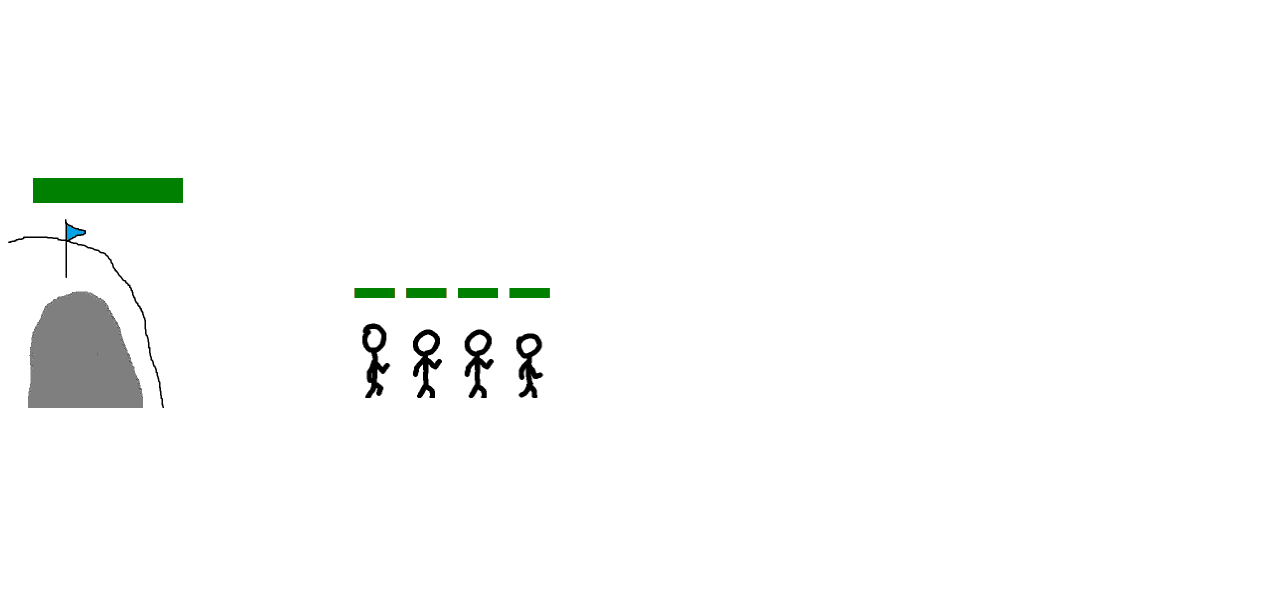
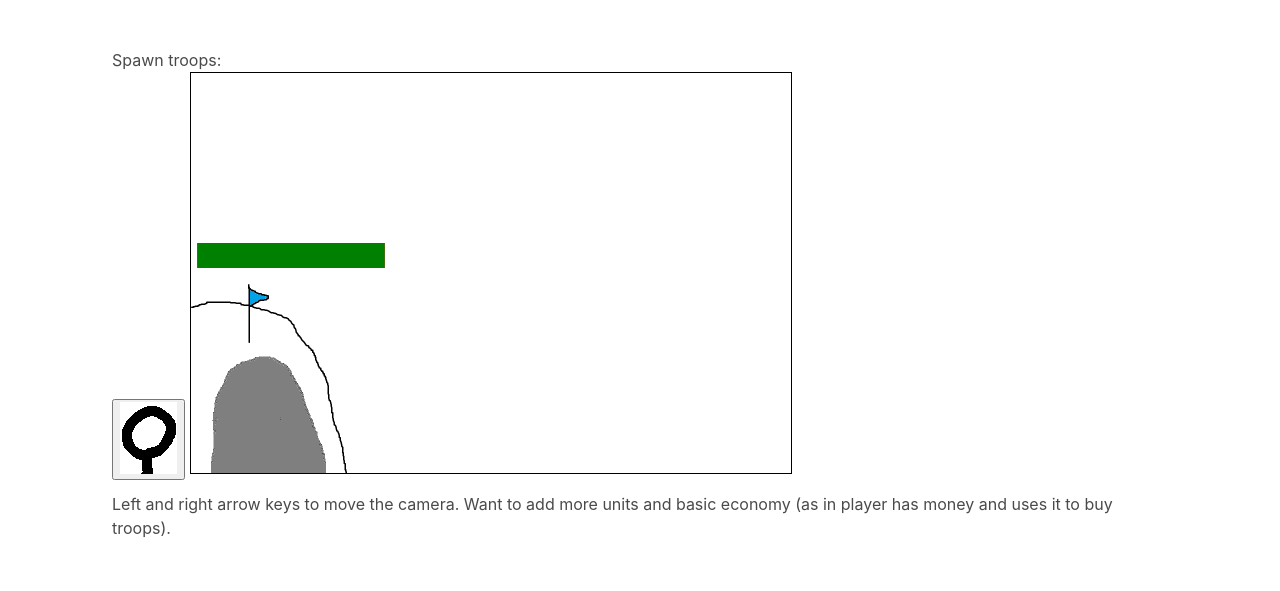
Before and after one commit to EricDelmonico/StickmenWar, a plain HTML site: page index.html in a window 1280 px wide. Drawn offline with nearby package versions, Linux system fonts and the light colour scheme.

Commit message:
Did some final fixes and added a spawn button

```diff
--- a/index.html
+++ b/index.html
@@ -6,10 +6,19 @@
     <meta name="viewport" content="width=device-width, initial-scale=1.0">
     <title>Document</title>
     <script src="src/game.js" type="module"></script>
+    <link rel="stylesheet" href="https://cdn.jsdelivr.net/npm/bulma@0.9.3/css/bulma.min.css">
+    <link rel="stylesheet" href="https://cdnjs.cloudflare.com/ajax/libs/font-awesome/5.15.3/css/all.min.css"
+        integrity="sha512-iBBXm8fW90+nuLcSKlbmrPcLa0OT92xO1BIsZ+ywDWZCvqsWgccV3gFoRBv0z+8dLJgyAHIhR35VZc2oM/gI1w=="
+        crossorigin="anonymous" referrerpolicy="no-referrer" />
 </head>
 
 <body>
-    <canvas id="mycanvas" width="600" height="400"></canvas>
+    <div class="section container">
+        <p>Spawn troops:</p>
+        <button id="spawnTroops" class="my-3"><img src="assets/troopThumbnail.png"></button>
+        <canvas id="mycanvas" width="600" height="400" style="border: 1px solid black"></canvas>
+        <p>Left and right arrow keys to move the camera. Want to add more units and basic economy (as in player has money and uses it to buy troops).</p>
+    </div>
 </body>
 
 </html>
--- a/src/assets.js
+++ b/src/assets.js
@@ -43,7 +43,7 @@ function loadAll() {
 let imagesLoading = animationDatas.length + spriteNames.length;
 function loadImage(imageFileName) {
     let img = new Image();
-    img.src = `../assets/${imageFileName}.png`;
+    img.src = `./assets/${imageFileName}.png`;
     img.onload = imageOnLoad;
     return img;
 }
--- a/src/entities.js
+++ b/src/entities.js
@@ -22,8 +22,8 @@ export class Base {
 
         this.hp = hp;
         this.maxHP = hp;
-        this.maxHPRect = new Rect(0, this.rect.y - 30, this.maxHP * 1.5, 25);
-        this.hpRect = new Rect(0, this.rect.y - 30, this.maxHP * 1.5, 25);
+        this.maxHPRect = new Rect(0, this.rect.y - 30, this.maxHP * 2.5, 25);
+        this.hpRect = new Rect(0, this.rect.y - 30, this.maxHP * 2.5, 25);
         this.maxHPRect.x = (this.rect.x + this.rect.width / 2) - (this.maxHPRect.width / 2);
         this.hpRect.x = (this.rect.x + this.rect.width / 2) - (this.maxHPRect.width / 2);
 
@@ -32,7 +32,6 @@ export class Base {
 
     update(dt) {
         this.hpRect.width = this.hp / this.maxHP * this.maxHPRect.width;
-        // TODO: Check if dead
     }
 
     draw (ctx, dt) {
--- a/src/game.js
+++ b/src/game.js
@@ -17,10 +17,6 @@ let clearColor = "#FFF";
 
 // Current scene
 let gameScene;
-
-//
-// BOILERPLATE METHODS BELOW
-//
 
 // Take care of initializing canvas and grabbing the context
 window.onload = init;
--- a/src/scene.js
+++ b/src/scene.js
@@ -18,23 +18,28 @@ export class Scene {
         // Pixel position of the camera in the world
         this.cameraPos = 0;
         // Movement speed of the camera in pixels per second
-        this.cameraMoveSpeed = 500;
+        this.cameraMoveSpeed = 750;
+
+        this.friendlySpawn = { x: 0, y: worldHeight - 110 };
+        this.enemySpawn = { x: this.worldWidth - 75, y: worldHeight - 110 };
+        this.unitDimensions = { w: 50, h: 100 };
 
         this.friendlyEntities = [];
         this.friendlyEntities.push();
-        this.addUnit(this.friendlyEntities, "friendlyWalk", "friendlyIdle", "friendlyDeath", "friendlyAttack", 0, worldHeight - 110, 50, 100, 1);
-        this.addUnit(this.friendlyEntities, "friendlyWalk", "friendlyIdle", "friendlyDeath", "friendlyAttack", 0, worldHeight - 110, 50, 100, 1);
-        this.addUnit(this.friendlyEntities, "friendlyWalk", "friendlyIdle", "friendlyDeath", "friendlyAttack", 0, worldHeight - 110, 50, 100, 1);
-        this.addUnit(this.friendlyEntities, "friendlyWalk", "friendlyIdle", "friendlyDeath", "friendlyAttack", 0, worldHeight - 110, 50, 100, 1);
+        document.querySelector("#spawnTroops").onclick = () => this.spawnUnit(["friendlyWalk", "friendlyIdle", "friendlyDeath", "friendlyAttack", 1], true);
 
         this.enemyEntities = [];
-        this.addUnit(this.enemyEntities, "enemyWalk", "enemyIdle", "enemyDeath", "enemyAttack", this.worldWidth - 75, worldHeight - 110, 50, 100, -1);
-        this.addUnit(this.enemyEntities, "enemyWalk", "enemyIdle", "enemyDeath", "enemyAttack", this.worldWidth - 75, worldHeight - 110, 50, 100, -1);
+        this.spawnUnit(["enemyWalk", "enemyIdle", "enemyDeath", "enemyAttack", -1]);
+        this.spawnUnit(["enemyWalk", "enemyIdle", "enemyDeath", "enemyAttack", -1]);
+        this.spawnUnit(["enemyWalk", "enemyIdle", "enemyDeath", "enemyAttack", -1]);
+        this.spawnUnit(["enemyWalk", "enemyIdle", "enemyDeath", "enemyAttack", -1]);
+        this.spawnUnit(["enemyWalk", "enemyIdle", "enemyDeath", "enemyAttack", -1]);
+        this.spawnUnit(["enemyWalk", "enemyIdle", "enemyDeath", "enemyAttack", -1]);
 
         this.gameOver = false;
         let onBaseDestroy = () => this.gameOver = true;
-        this.friendlyBase = new Base(assets.sprites["friendlyBase"], new Rect(0, worldHeight - 200, 200, 200), 100, onBaseDestroy);
-        this.enemyBase = new Base(assets.sprites["enemyBase"], new Rect(this.worldWidth - 200, worldHeight - 200, 200, 200), 100, onBaseDestroy);
+        this.friendlyBase = new Base(assets.sprites["friendlyBase"], new Rect(0, worldHeight - 200, 200, 200), 75, onBaseDestroy);
+        this.enemyBase = new Base(assets.sprites["enemyBase"], new Rect(this.worldWidth - 200, worldHeight - 200, 200, 200), 75, onBaseDestroy);
     }
 
     update(dt) {
@@ -55,24 +60,20 @@ export class Scene {
         this.drawEntities(ctx, dt);
     }
 
+    // unit data should be walk animation, idle animation, death animation, attack animation, direction
+    spawnUnit(unitData, friendly = false) {
+        let list = friendly ? this.friendlyEntities : this.enemyEntities;
+        let x = friendly ? this.friendlySpawn.x : this.enemySpawn.x;
+        let y = friendly ? this.friendlySpawn.y : this.enemySpawn.y;
+        this.addUnit(list, unitData[0], unitData[1], unitData[2], unitData[3], x, y, this.unitDimensions.w, this.unitDimensions.h, unitData[4]);
+    }
+
     addUnit(unitList, walkAnim, idleAnim, deathAnim, atkAnim, x, y, w, h, dir) {
-        unitList.push(new Unit(assets.getAnimation(walkAnim), assets.getAnimation(idleAnim), assets.getAnimation(deathAnim), assets.getAnimation(atkAnim), new Rect(x, y, w, h), dir, unitList));
+        if (!this.gameOver) unitList.push(new Unit(assets.getAnimation(walkAnim), assets.getAnimation(idleAnim), assets.getAnimation(deathAnim), assets.getAnimation(atkAnim), new Rect(x, y, w, h), dir, unitList));
     }
 
     // Test collisions between units
     collideUnits(dt) {
-        // friendly-enemy collisions
-        for (let f of this.friendlyEntities) {
-            for (let e of this.enemyEntities) {
-                if (e.rect.collidesWith(f.rect)) {
-                    f.state = UnitStates.Attacking;
-                    e.state = UnitStates.Attacking;
-                    e.doDamage(f.damage * dt);
-                    f.doDamage(e.damage * dt);
-                }
-            }
-        }
-
         // friendly-friendly collisions
         // They should only be able to be blocked by the friendly in front of them
         for (let i = 1; i < this.friendlyEntities.length; i++) {
@@ -99,6 +100,18 @@ export class Scene {
         if (this.gameOver) {
             if (this.friendlyEntities.length > 0) this.friendlyEntities[0].state = UnitStates.Walking;
             if (this.enemyEntities.length > 0) this.enemyEntities[0].state = UnitStates.Walking;
+            return;
+        }
+
+        // friendly-enemy collision--only the front ones can collide
+        let frontEnemy = this.enemyEntities[0];
+        let frontFriendly = this.friendlyEntities[0];
+        if (frontEnemy && frontFriendly && frontEnemy.rect.collidesWith(frontFriendly.rect)) {
+            frontFriendly.state = UnitStates.Attacking;
+            frontEnemy.state = UnitStates.Attacking;
+            frontEnemy.doDamage(frontFriendly.damage * dt);
+            frontFriendly.doDamage(frontEnemy.damage * dt);
+            // if attacking units, don't attack base also
             return;
         }
 
```
Also changed, not shown: assets/troopThumbnail.png (added).
